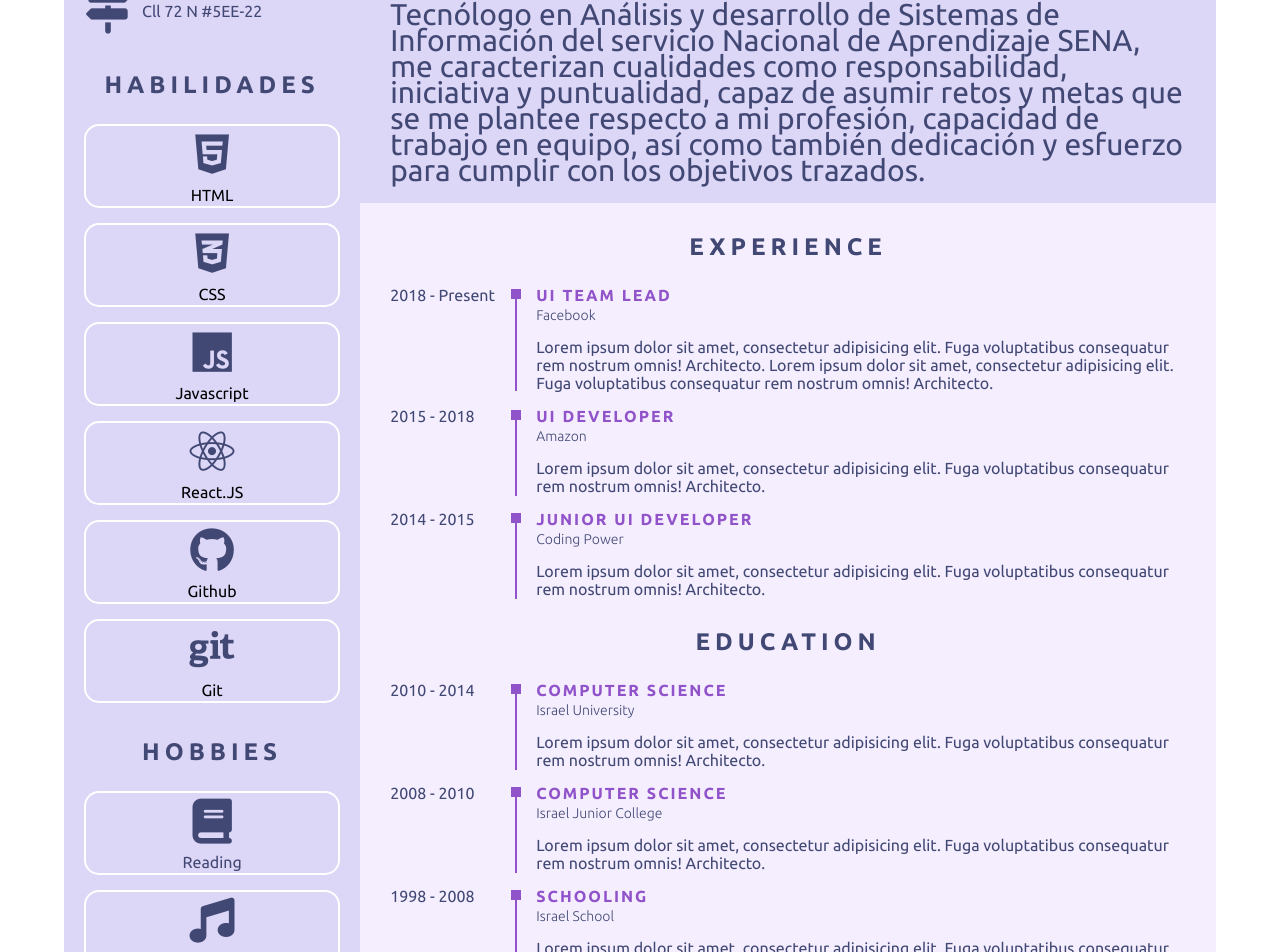
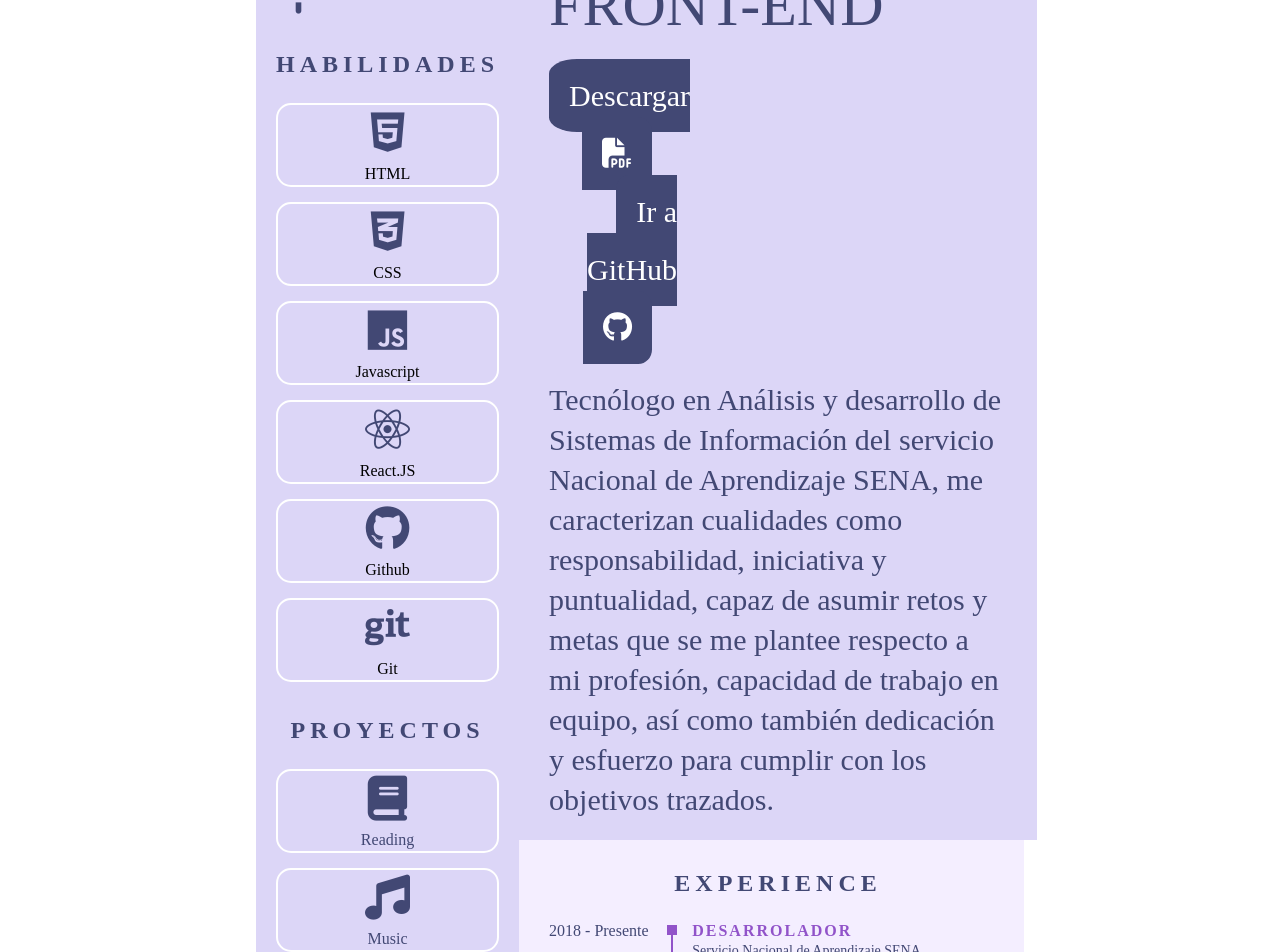
Before and after one commit to zamitulande/curriculum, a React (Vite) app: page / in a window 1280 px wide. Shown: the part 480-1432 px from the top of the page. Built offline with nearby package versions, Linux system fonts and the light colour scheme.

Commit message:
componente descargar

```diff
--- a/src/components/Educacion.jsx
+++ b/src/components/Educacion.jsx
@@ -3,15 +3,15 @@ import React from "react";
 const Educacion = () => {
   return (
     <div class="education">
-      <div class="title">Education</div>
+      <div class="title">Educacion</div>
       <div class="education_wrap">
         <ul>
           <li>
             <div class="li_wrap">
               <div class="date">2010 - 2014</div>
               <div class="info">
-                <p class="info_title">Computer Science</p>
-                <p class="info_com">Israel University</p>
+                <p class="info_title">TEGNOLOGO ADSI</p>
+                <p class="info_com">SERVICIO NACIONAL DE APRENDIZAJE SENA</p>
                 <p class="info_cont">
                   Lorem ipsum dolor sit amet, consectetur adipisicing elit. Fuga
                   voluptatibus consequatur rem nostrum omnis! Architecto.
@@ -23,21 +23,8 @@ const Educacion = () => {
             <div class="li_wrap">
               <div class="date">2008 - 2010</div>
               <div class="info">
-                <p class="info_title">Computer Science</p>
-                <p class="info_com">Israel Junior College</p>
-                <p class="info_cont">
-                  Lorem ipsum dolor sit amet, consectetur adipisicing elit. Fuga
-                  voluptatibus consequatur rem nostrum omnis! Architecto.
-                </p>
-              </div>
-            </div>
-          </li>
-          <li>
-            <div class="li_wrap">
-              <div class="date">1998 - 2008</div>
-              <div class="info">
-                <p class="info_title">Schooling</p>
-                <p class="info_com">Israel School</p>
+                <p class="info_title">UNIVERSIDAD CUN</p>
+                <p class="info_com">DIPLOMADO DISEÑO WEB USABLE</p>
                 <p class="info_cont">
                   Lorem ipsum dolor sit amet, consectetur adipisicing elit. Fuga
                   voluptatibus consequatur rem nostrum omnis! Architecto.
--- a/src/components/Experiencia.jsx
+++ b/src/components/Experiencia.jsx
@@ -8,10 +8,10 @@ const Experiencia = () => {
         <ul>
           <li>
             <div class="li_wrap">
-              <div class="date">2018 - Present</div>
+              <div class="date">2018 - Presente</div>
               <div class="info">
-                <p class="info_title">UI Team Lead</p>
-                <p class="info_com">Facebook</p>
+                <p class="info_title">Desarrolador</p>
+                <p class="info_com">Servicio Nacional de Aprendizaje SENA</p>
                 <p class="info_cont">
                   Lorem ipsum dolor sit amet, consectetur adipisicing elit. Fuga
                   voluptatibus consequatur rem nostrum omnis! Architecto. Lorem ipsum dolor sit amet, consectetur adipisicing elit. Fuga
@@ -24,21 +24,8 @@ const Experiencia = () => {
             <div class="li_wrap">
               <div class="date">2015 - 2018</div>
               <div class="info">
-                <p class="info_title">UI Developer</p>
-                <p class="info_com">Amazon</p>
-                <p class="info_cont">
-                  Lorem ipsum dolor sit amet, consectetur adipisicing elit. Fuga
-                  voluptatibus consequatur rem nostrum omnis! Architecto.
-                </p>
-              </div>
-            </div>
-          </li>
-          <li>
-            <div class="li_wrap">
-              <div class="date">2014 - 2015</div>
-              <div class="info">
-                <p class="info_title">Junior UI Developer</p>
-                <p class="info_com">Coding Power</p>
+                <p class="info_title">Desarrolador</p>
+                <p class="info_com">Colnodo</p>
                 <p class="info_cont">
                   Lorem ipsum dolor sit amet, consectetur adipisicing elit. Fuga
                   voluptatibus consequatur rem nostrum omnis! Architecto.
--- a/src/components/Header.jsx
+++ b/src/components/Header.jsx
@@ -5,11 +5,16 @@ const Header = () => {
     <div class="header">
       <div class="name_role">
         <div class="name">HULMAR ZAMI TULANDE ANTE</div>
-        <div class="enlace" class="git">
-        <a class="enlace" href="https://github.com/zamitulande?tab=repositories">Ir a GitHub</a>
+        <div class="role">DESARROLLADOR FRONT-END</div>
+        <div class="git">
+        <a class="enlace" href="/src/image/Curriculum.pdf" download>Descargar
+        <i class="fas fa-file-pdf" aria-hidden="true"></i>
+        </a>
+        <a class="enlace" href="https://github.com/zamitulande?tab=repositories">Ir a GitHub
         <i class="fab fa-github"  aria-hidden="true"></i>
+        </a>
         </div>
-        <div class="role">DESARROLLADOR FRONT-END</div>
+
       </div>
       <div class="about">
         Tecnólogo en Análisis y desarrollo de Sistemas de Información del
--- a/src/components/Proyectos.jsx
+++ b/src/components/Proyectos.jsx
@@ -3,7 +3,7 @@ import React from "react";
 const Proyectos = () => {
   return (
     <div class="hobbies_wrap pb">
-      <div class="title">hobbies</div>
+      <div class="title">Proyectos</div>
       <div class="hobbies">
         <ul>
           <li>
--- a/src/index.css
+++ b/src/index.css
@@ -4,19 +4,19 @@
 	margin: 0;
 	padding: 0;
 	list-style: none;
-	font-family: 'Ubuntu', sans-serif;
+	font-family: curier;
 }
 
 .resume{
-	width: 90%;
+	width: 60%;
 	background: #F4EEFF;
-	margin: 25px auto;
+	margin: 5px auto;
 	display: flex;
 }
 
 .left{
 	background: #DCD6F7;
-	width: 270px;
+	width: 290px;
 	padding: 0 20px;
 }
 
@@ -72,9 +72,10 @@
 }
 
 .contact .li_wrap .text{
-	width: calc(100% - 50px);
+	width: calc(100% - 10px);
 	word-break: break-word;
 	color: #424874;
+	font-size:20px;
 }
 
 .skills ul,
@@ -156,7 +157,7 @@
 
 .header .about{
 	margin-top: 30px;
-	line-height: 26px;
+	line-height: 40px;
 	margin-bottom:5px;
 	font-size: 30px;
 }
@@ -227,8 +228,8 @@
 	color: #f1f1f1;
 	margin-top:20px;
 	font-weight: 500;
-	font-size: 20px;
-	margin-right:15px;
+	font-size: 30px;
+	margin-right:25px;
 	text-decoration:none;
 	min-height: 50px;
     width: 80px;
@@ -239,11 +240,17 @@
     border-width: 10;
 	padding: 20px 20px 20px 20px
 }
+.enlace .fas{
+	margin-left:20px
+}
+.enlace .fab{
+	margin-left:20px
+}
 .git{
 	font-size: 50px;
 	color: #424874;
 	text-align: right;
-	margin-right:100px;
+	margin-right:330px;
 	margin-top: 20px
 }
 .enlace:hover{
```
Also changed, not shown: 1 other file (tests, documents, lock files or other folders).
